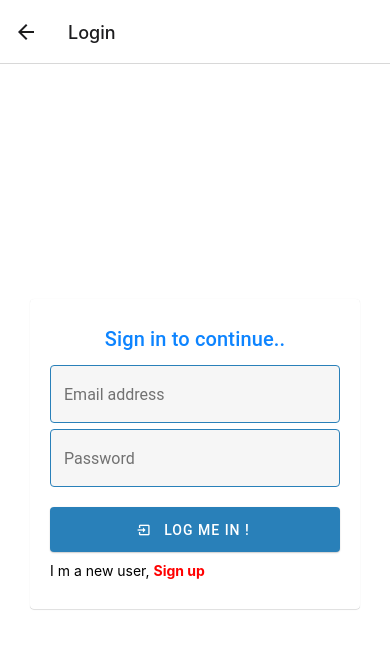
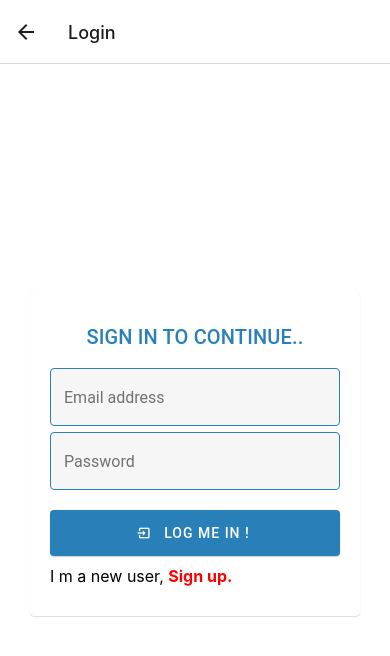
Before and after one commit to Shalini-2209/career-guidance-app-rn, a React Native app: screen /Login in a window 390 px wide. Shown: the top 656 px of the page. Built offline with nearby package versions, Linux system fonts and the light colour scheme; no server answers.

Commit message:
Login working completed 🎉

```diff
--- a/src/screens/Login.js
+++ b/src/screens/Login.js
@@ -1,15 +1,57 @@
 import { View, StyleSheet, Text } from "react-native";
 import { TextInput, Card, Button, Title } from "react-native-paper";
 import { basic, dark } from "../default/colors";
-import React from "react";
+import React, { useState, useEffect } from "react";
+import Alert from "../components/Alert";
+import { getDatabase, ref, onValue } from "firebase/database";
 
 const Login = ({ navigation }) => {
+  const initalState = {
+    mail: "",
+    pwd: "",
+  };
+
+  const [form, setForm] = useState(initalState);
+  const [alert, setAlert] = useState("");
+
+  useEffect(() => {
+    <Alert alert={alert} setAlert={setAlert} />;
+  }, [alert]);
+
+  const handleLogin = () => {
+    if (form.mail !== "" && form.pwd !== "") {
+      const db = getDatabase();
+      let details = form.mail.split("@");
+      let userId = details[0];
+
+      onValue(
+        ref(db, "/users/" + userId),
+        (snapshot) => {
+          if (form.pwd === snapshot.val().pwd) {
+            setAlert("Logged in successfully..");
+          }
+        },
+        {
+          onlyOnce: true,
+        }
+      );
+    } else setAlert("Missing Fields!");
+  };
+
   return (
     <>
       <View style={styles.container}>
+        {alert ? (
+          <Alert alert={alert} setAlert={setAlert} />
+        ) : (
           <Card style={{ padding: 20 }}>
             <Title
-            style={{ textAlign: "center", color: dark, marginVertical: 5 }}
+              style={{
+                textAlign: "center",
+                color: basic,
+                marginVertical: 10,
+                textTransform: "uppercase",
+              }}
             >
               Sign in to continue..
             </Title>
@@ -17,20 +59,22 @@ const Login = ({ navigation }) => {
             <TextInput
               mode="outlined"
               label="Email address"
+              value={form.mail}
               placeholder="Enter email"
               // style={{ marginBottom: 10 }}
               outlineColor={basic}
               activeOutlineColor={dark}
-
+              onChangeText={(text) => setForm({ ...form, mail: text })}
               // right={<TextInput.Affix text="/100" />}
             />
             <TextInput
               mode="outlined"
-            k
+              value={form.pwd}
               label="Password"
               placeholder="Enter secret code"
               outlineColor={basic}
               activeOutlineColor={dark}
+              onChangeText={(code) => setForm({ ...form, pwd: code })}
             />
 
             <Button
@@ -38,21 +82,22 @@ const Login = ({ navigation }) => {
               mode="contained"
               style={{ marginTop: 20, padding: "2%" }}
               color={basic}
-            onPress={() => console.log("Pressed")}
+              onPress={handleLogin}
             >
               Log me in !
             </Button>
 
-          <Text style={{ marginVertical: 10 }}>
+            <Text style={{ marginVertical: 10, fontSize: 16 }}>
               I m a new user,{" "}
               <Text
                 style={{ fontWeight: "bold", color: "red" }}
                 onPress={() => navigation.navigate("Register")}
               >
-              Sign up
+                Sign up.
               </Text>
             </Text>
           </Card>
+        )}
       </View>
     </>
   );
```
Lines whose indentation alone changed are shown as unchanged.
